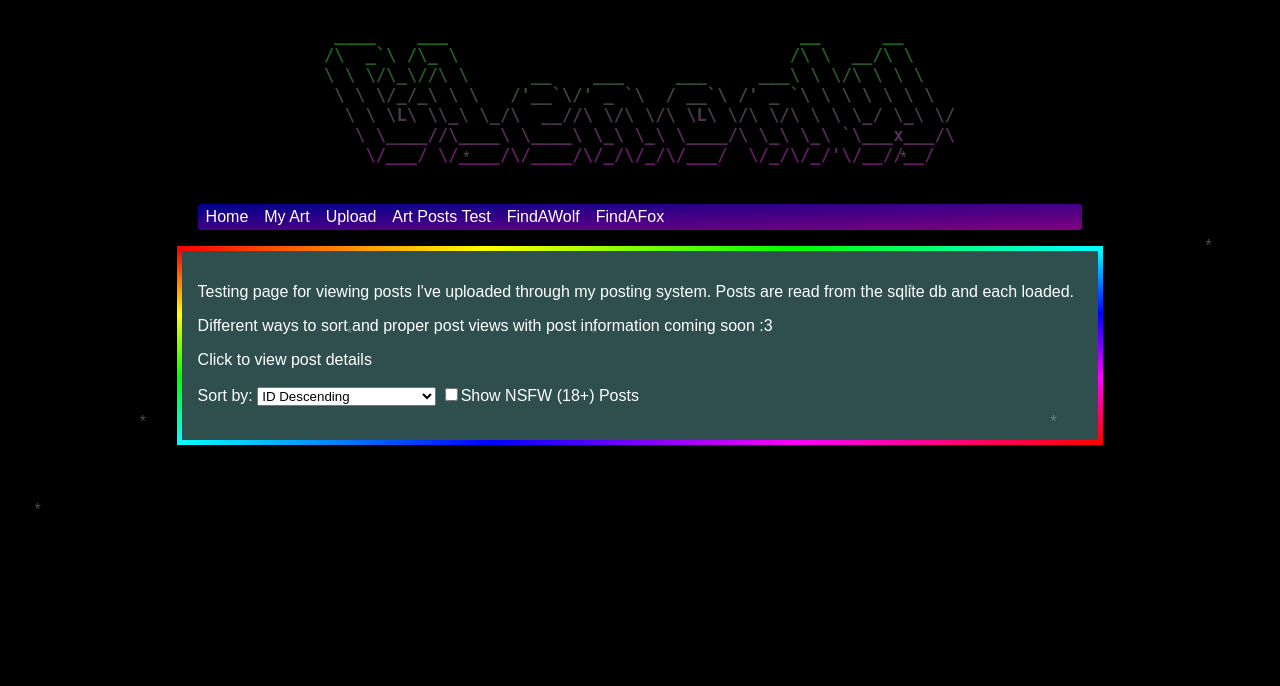
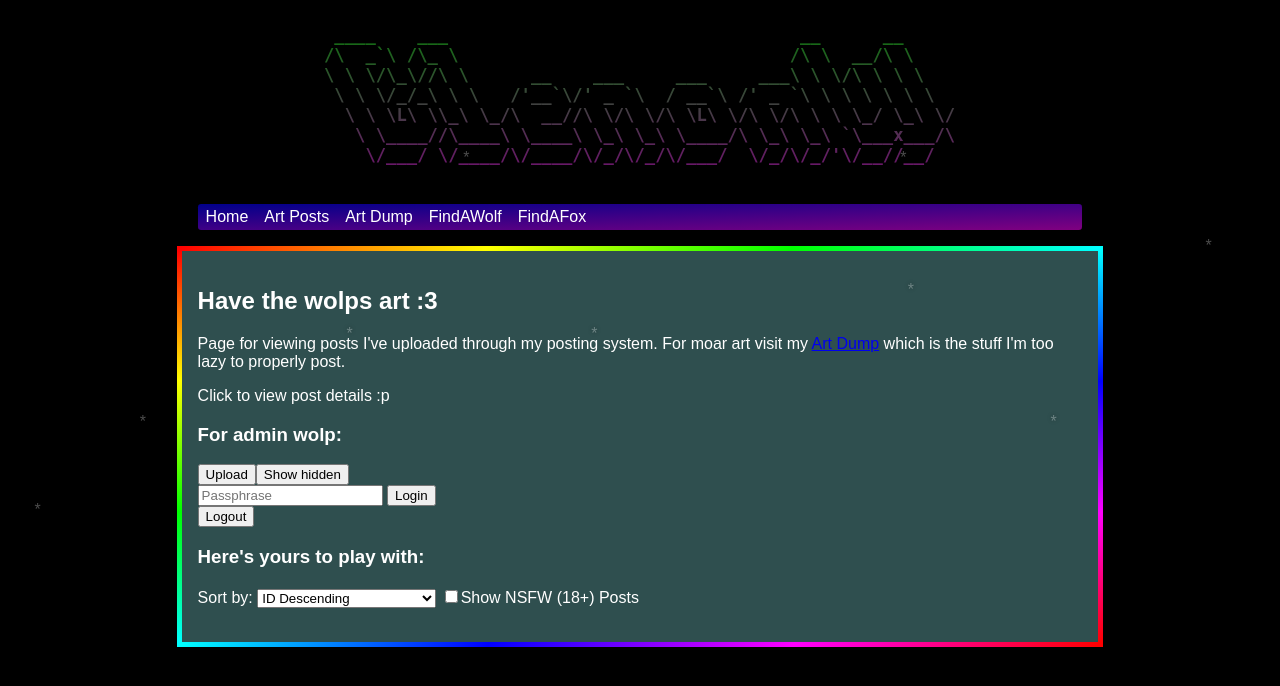
Before and after one commit to ClenonWolf/clenonwolf-site, a PHP site: page /art_posts.php in a window 1280 px wide. Shown: the top 686 px of the page. Run offline with PHP 8.4, Linux system fonts and the light colour scheme; data that the repository does not hold is empty.

Commit message:
cookie based auth, view and edit hidden posts when logged in, bunch of other changes

```diff
--- a/art.php
+++ b/art.php
@@ -16,9 +16,9 @@
     <?php include "navbar.php" ?>
     <?php include "audioplayer.php" ?>
     <div class="centerdiv">
-    <h1>Have some of the wolps art :3</h1>
-    <p>This page is very much a work in progress. Just got thumbnails to work and will try to improve this page. Wolp be new to php xp</p>
-    <p>To view the full res image, simply click one and it'll open in a new tab. :3</p>
+    <h1>Art Dump :3</h1>
+    <p>The lazy dump of the wolps art. Just a folder I can throw everything into.</p>
+    <p>To view the full res image, simply click one and it'll open in a new tab.</p>
     <div class=imageContainer>
       <?php
         $ignored = array('.', '..', '.svn', '.htaccess', '.directory', 'thumb');
--- a/art_posts.php
+++ b/art_posts.php
@@ -15,9 +15,17 @@
     <?php include "headerdiv.php" ?>
     <?php include "navbar.php" ?>
     <div class="centerdiv">
-        <p>Testing page for viewing posts I've uploaded through my posting system. Posts are read from the sqlite db and each loaded.</p>
-        <p>Different ways to sort and proper post views with post information coming soon :3</p>
-        <p>Click to view post details</p>
+        <h2>Have the wolps art :3</h2>
+        <p>Page for viewing posts I've uploaded through my posting system. For moar art visit my <a href="art.php">Art Dump</a> which is the stuff I'm too lazy to properly post.</p>
+        <p>Click to view post details :p</p>
+        <h3>For admin wolp:</h3>
+        <button onclick="location.href='art_upload.php'" type='button'>Upload</button><button onclick="location.href='show_hidden.php'" type='button'>Show hidden</button>
+        <form action="login.php?source=art_posts.php" method="post" enctype="multipart/form-data">
+            <input type="password" name="token" placeholder="Passphrase">
+            <input type="submit" value="Login" name="submit">
+        </form>
+        <button onclick="location.href='logout.php'" type='button'>Logout</button>
+        <h3>Here's yours to play with:</h3>
         <form action="art_posts.php" method="post">
             <label for="sortby">Sort by:</label>
             <select onchange="this.form.submit();" name="sortby">
@@ -28,19 +36,7 @@
                 <option <?php if (isset($_POST["sortby"]) and $_POST["sortby"] == "upload_date_desc") echo 'selected="selected"' ?> value="upload_date_desc">Upload Date Descending</option>
                 <option <?php if (isset($_POST["sortby"]) and $_POST["sortby"] == "upload_date_asc") echo 'selected="selected"' ?> value="upload_date_asc">Upload Date Ascending</option>
             </select>
-            <!-- php
-            if (isset($_POST["nsfw_toggle"]) and $_POST["nsfw_toggle"] === "on") {
-                setcookie("nsfw", "on", time()+60*60*24*30);
-                $_COOKIE["nsfw"] = $_POST["nsfw_toggle"];
-            } elseif ($_POST["nsfw"] === "") {setcookie("nsfw", "");}
-            $nsfw_enabled = isset($_COOKIE["nsfw"]) ? $_COOKIE["nsfw"] === "on" : false;
-            ?> -->
-            <!-- <select onchange="this.form.submit();" name="nsfw_toggle">
-                <option php if (isset($_POST["nsfw_toggle"]) and $_POST["nsfw_toggle"] == "AND nsfw=0") echo 'selected="selected"' ?> value="AND nsfw=0">NSFW (18+) hidden</option>
-                <option php if (isset($_POST["nsfw_toggle"]) and $_POST["nsfw_toggle"] == "") echo 'selected="selected"' ?> value="">NSFW (18+) shown</option>
-            </select> -->
             <input <?php if (isset($_POST["nsfw_toggle"]) and $_POST["nsfw_toggle"]) echo 'checked' ?> onchange="this.form.submit();" type="checkbox" name="nsfw_toggle">Show NSFW (18+) Posts</input>
-            <!-- <input type="submit" value="Apply" name="submit"> -->
         </form>
         <br>
         <div class=imageContainer>
@@ -57,7 +53,6 @@
             include "regen_thumbs.php";
 
             $_POST["sortby"] = !isset($_POST["sortby"]) ? 'id_desc' : $_POST["sortby"];
-            // $_POST["nsfw_toggle"] = !isset($_POST["nsfw_toggle"]) ? 'AND nsfw=0' : $_POST["nsfw_toggle"];
             $nsfw_toggle = $_POST["nsfw_toggle"] ? '' : 'AND nsfw=0';
 
             $db = new SQLite3('sqlite/db.sqlite');
--- a/art_upload.php
+++ b/art_upload.php
@@ -16,9 +16,9 @@
     <?php include "navbar.php" ?>
     <div class="centerdiv">
         <form action="upload.php" method="post" enctype="multipart/form-data">
-            <h2>Authentification</h2>
+            <!-- <h2>Authentification</h2>
             <input type="password" name="token" placeholder="Passphrase">
-            <br><br>
+            <br><br> -->
             <h2>Post</h2>
             <input type="file" name="file">
             <br><br>
--- a/edit.php
+++ b/edit.php
@@ -1,7 +1,6 @@
 <?php
-$token = $_POST["token"]??null;
-if($token !== trim(file_get_contents("token.secret"))) {
-    echo "Invalid Passphrase :p";
+if($_COOKIE["token"] !== trim(file_get_contents("token.secret"))) {
+    echo "Not logged in";
     http_response_code(403);
     return;
 }
--- /dev/null
+++ b/logout.php
@@ -0,0 +1,3 @@
+<?php
+setcookie('token', '');
+echo "logged out";
--- a/navbar.php
+++ b/navbar.php
@@ -1,9 +1,9 @@
 <div class="navbar">
 <ul>
   <li><a href="/">Home</a></li>
-  <li><a href="/art.php">My Art</a></li>
-  <li><a href="/art_upload.php">Upload</a></li>
-  <li><a href="/art_posts.php">Art Posts Test</a></li>
+  <li><a href="/art_posts.php">Art Posts</a></li>
+  <li><a href="/art.php">Art Dump</a></li>
+  <!-- <li><a href="/art_upload.php">Upload</a></li> -->
   <li><a href="https://findawolf.com">FindAWolf</a></li>
   <li><a href="https://findafox.net">FindAFox</a></li>
 </ul>
```
Also changed, not shown: login.php (added, +8 -0 lines), post_edit.php (+7 -2 lines), post_view.php (+14 -4 lines), show_hidden.php (added, +41 -0 lines), upload.php (+2 -6 lines).
